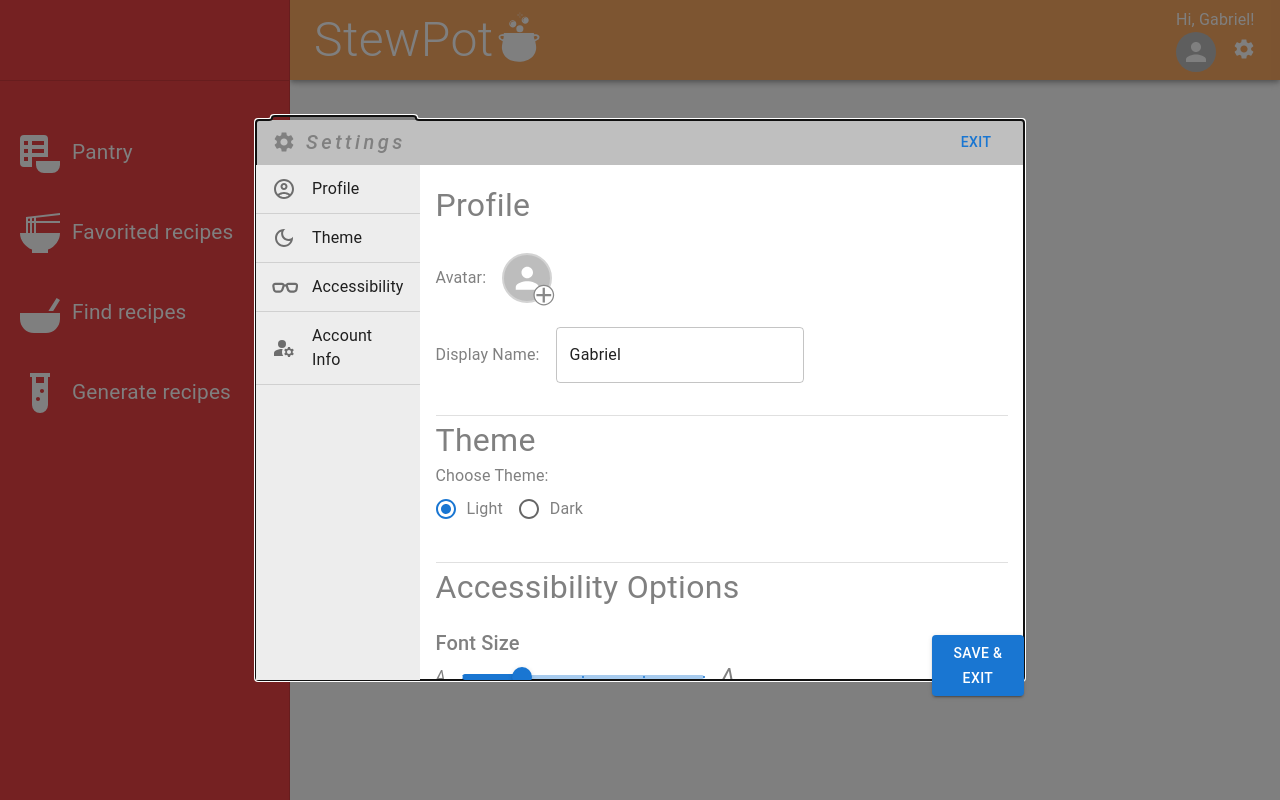
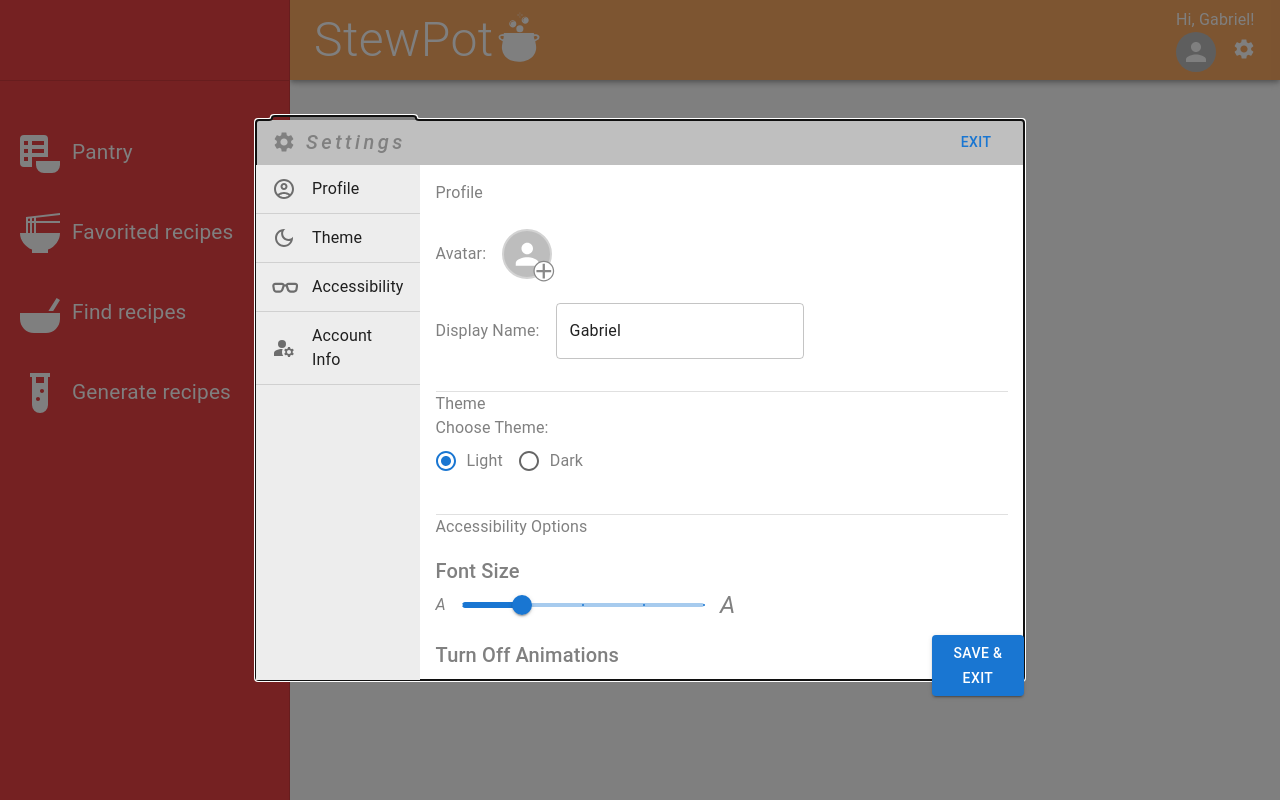
Before and after one commit to wizardbusiness/stewpot, a React (Vite) app: page / in a window 1280 px wide. Both pictures are taken after a click on the icon 1244 px from the left and 48 px from the top of the page. Built offline with nearby package versions, Linux system fonts and the light colour scheme.

Commit message:
added types and removed unnecessary prop passing to  child components.

```diff
--- a/src/components/settings/Settings.tsx
+++ b/src/components/settings/Settings.tsx
@@ -1,4 +1,4 @@
-import React, {useState} from 'react';
+import React, {SyntheticEvent, useState} from 'react';
 import {
   Box,
   Modal,
@@ -78,9 +78,12 @@ const UserSettings = () => {
   const handleDontSaveChanges = () => setSaveChanges(false);
 
 
-  const handleUploadAvatar = (e) => {
-      const avatarUrl = URL.createObjectURL(e.target.files[0])
+  const handleUploadAvatar = (e: SyntheticEvent): void => {
+      const target = e.target as HTMLInputElement;
+      if (target.files) {
+        const avatarUrl = URL.createObjectURL(target.files[0])
         setAvatarSrc(avatarUrl);
+      }
   }
 
   return (
@@ -130,19 +133,17 @@ const UserSettings = () => {
                 </List>
               </Toolbar>
             </Box>
-            <Box sx={settingStyles.content} overflow='scroll'>
-              <Stack>
+            <Stack sx={settingStyles.content} overflow='scroll'>
               <Profile
-                  sectionHeaderStyle={settingStyles.content.sectionHeader}
                 handleUploadAvatar={handleUploadAvatar}
                 avatarSrc={avatarSrc}
               />
               <Divider sx={{padding: '1em'}} />
-                <Theme sectionHeaderStyle={settingStyles.content.sectionHeader} />
+              <Theme />
               <Divider sx={{padding: '1em'}} />
-                <Accessibility sectionHeaderStyle={settingStyles.content.sectionHeader}/>
+              <Accessibility />
               <Divider sx={{padding: '1em'}} />
-                <AccountInfo sectionHeaderStyle={settingStyles.content.sectionHeader} />
+              <AccountInfo />
             </Stack>
             <Button
               variant='contained'
@@ -151,9 +152,6 @@ const UserSettings = () => {
             >
               Save & Exit
             </Button>
-
-
-            </Box>
           </Box>
         </Box>
       </Modal>
```
Lines whose indentation alone changed are shown as unchanged.
